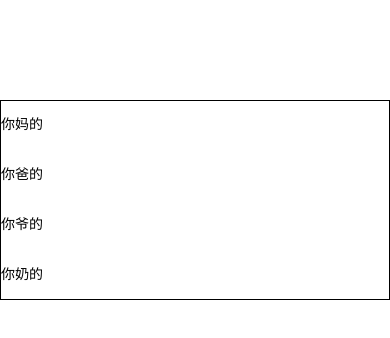
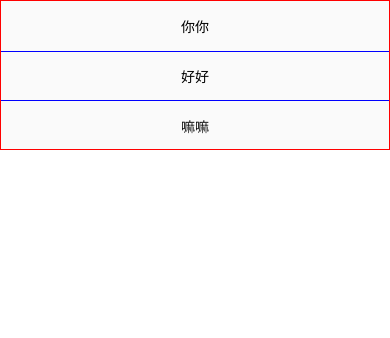
Before and after one commit to sthldd/my_rn_ui, a React Native app: screen / in a window 390 px wide. Shown: the top 338 px of the page. Built offline with nearby package versions, Linux system fonts and the light colour scheme.

Commit message:
基本可以使用picker

```diff
--- a/App.tsx
+++ b/App.tsx
@@ -2,29 +2,25 @@ import React, { useEffect, useState } from 'react';
 import {StyleSheet, Text, View, TouchableOpacity, Dimensions, ScrollView,Image} from 'react-native';
 import Picker from './components/Picker'
 var { width ,height} = Dimensions.get('window');
-const DATA = Array.from({ length: 200 }).map((_, i) => ({
-    id: `item_${i}`,
-    url:'https://apod.nasa.gov/apod/image/2003/MoonriseShadowDLopez_1024.jpg',
-}));
 
+const distance = ['你你','好好','嘛嘛','我我','爱爱','你你','嘛嘛','的的','皮皮','下下','的的']
 
 function App() {
   const [transparent, setIsTransparent] = useState(true)
-  const [distance, setDistance] = useState(0)
+  const [a, setDistance] = useState()
 
-  const _onScroll = (e):void => {
-        let {y} = e.nativeEvent.contentOffset;
-        setDistance(y)
+  const onChange = (e):void => {
+
   }
 
+  console.log(distance,'333')
   return (
     <View style={styles.cell}>
-        <ScrollView onScroll = {_onScroll}>
-           <Picker
-            list={['你妈的','你爸的','你爷的','你奶的','你妈的','你爸的','你爷的','你奶的','你妈的','你爸的','你爷的','你奶的','你妈的','你爸的','你爷的','你奶的','你妈的','你爸的','你爷的','你奶的','你妈的','你爸的','你爷的','你奶的','你妈的','你爸的','你爷的','你奶的']}
-           />
-
-        </ScrollView>
+        <Picker
+            list={distance}
+            wrapperHeight={150}
+            itemHeight={50}
+            />
       {/*<View style={styles.buttonGroup}>*/}
       {/*  <TouchableOpacity onPress={_onPressButton} style={styles.btn}>*/}
       {/*    <Text style={{ color: 'white' }}> 上一页</Text>*/}
--- a/components/Picker.tsx
+++ b/components/Picker.tsx
@@ -1,19 +1,41 @@
 import React, {useEffect, useRef, useState} from 'react';
-import {StyleSheet, View, Image, Dimensions, Text, InteractionManager, ScrollView} from 'react-native';
+import {StyleSheet, View, Dimensions, Text, ScrollView, PixelRatio} from 'react-native';
 var {width,height} = Dimensions.get('window');
-
+console.log(typeof width,'333')
 interface State {
 
 }
 interface Props {
-    list:Array<string>,
+    list:Array<any>,
+    wrapperHeight:number,
+    itemHeight:number,
+    wrapperBackgroundColor?:string,
+    highlightColor?:string,
+    highlightWidth?:number,
+    hairlineWidth?:number,
 }
 
 
 function Picker(Props: Props, State: State) {
     const scrollView  = useRef(null);
-    const [imgDistance, setImgD] = useState(0)
+    const [wrapperContainer, setWrapperContainer] = useState({
+        borderWidth:1,
+        borderColor:'red',
+        height:Props.wrapperHeight,
+        backgroundColor:Props.wrapperBackgroundColor ||'#fafafa',
+        overflow:'hidden',
+    })
 
+    const [highHightStyle,setHighHightStyle] = useState({
+        position:'absolute',
+        top:(Props.wrapperHeight - Props.itemHeight) / 2,
+        height:Props.itemHeight,
+        width:Props.highlightWidth,
+        borderTopColor:'blue',
+        borderBottomColor:'blue',
+        borderTopWidth:StyleSheet.hairlineWidth,
+        borderBottomWidth:StyleSheet.hairlineWidth,
+    })
     useEffect(()=>{
 
     },[])
@@ -26,80 +48,87 @@ function Picker(Props: Props, State: State) {
                     </View>
                 )
             })
-
-    }
-    const onScrollBeginDrag = ()=>{
-        console.log('onScrollBeginDrag')
     }
 
-    const onScrollEndDrag = ()=>{
-        console.log('onScrollEndDrag')
+    let timeOut:any
+    const onScrollBeginDrag = (e)=>{
+        //console.log('onScrollBeginDrag')
+        timeOut && clearTimeout(timeOut)
+        timeOut = setTimeout(()=>{
+            scrollToIndex(e.nativeEvent.contentOffset.y);
+        },10)
+    }
+
+    const onScrollEndDrag = (e)=>{
+        scrollToIndex(e)
+    }
+
+    const scrollToIndex = (e) =>{
+        let offSetY = Math.round(e / Props.itemHeight)
+        scrollView.current.scrollTo({x:0,y:offSetY*Props.itemHeight,animated:true})
     }
 
     const onMomentumScrollBegin = ()=>{
-        console.log('onMomentumScrollBegin')
+        //console.log('onMomentumScrollBegin')
     }
 
 
     const onMomentumScrollEnd = ()=>{
-        console.log('onMomentumScrollEnd')
+        //console.log('onMomentumScrollEnd')
     }
+
+    const paddingClass = () =>{
+        let paddingClassHeight = (Props.wrapperHeight - Props.itemHeight) / 2
+        let header = <View style={{height:paddingClassHeight, flex:1}}></View>;
+        let footer = <View style={{height:paddingClassHeight, flex:1}}></View>;
+        return {header, footer};
+    }
+
     return (
-        <View style={styles.container}>
-            <View style={styles.scrollViewWrapper}>
+
+    <View style={wrapperContainer}>
+      <View style={highHightStyle}></View>
       <ScrollView
           style={styles.scrollView}
           ref={scrollView}
-                    horizontal={false}
-                    pagingEnabled={true}
-                    showsVerticalScrollIndicator={true}
+          bounces={false}
+          showsVerticalScrollIndicator={false}
           onMomentumScrollBegin={onMomentumScrollBegin}
           onMomentumScrollEnd={onMomentumScrollEnd}
           onScrollBeginDrag={onScrollBeginDrag}
           onScrollEndDrag={onScrollEndDrag}
+          horizontal={false}
           >
+          {paddingClass().header}
           {renderList()}
+          {paddingClass().footer}
       </ScrollView>
-            </View>
     </View>
     )
 }
 Picker.defaultProps = {
-
+    borderTopColor:'blue',
+    borderBottomColor:'blue',
+    borderTopWidth:1,
+    borderBottomWidth:1,
+    highlightWidth:width,
 }
 
 const styles = StyleSheet.create({
-    container:{
+    indicator: {
 
     },
-    scrollViewWrapper:{
 
-    },
-    scrollView:{
-        borderColor:'black',
-        borderWidth:1,
-        marginTop: 100,
-        height:200,
-    },
-    contentContainer:{
-        flex:1,
-    },
-    pickWrapper:{
-        borderColor:'black',
-        borderBottomWidth:1,
-        borderTopWidth:1,
-        justifyContent:'center',
-        alignItems:'center',
-        width:200,
-        paddingHorizontal:15,
-        paddingVertical:10,
+    scrollView: {
+
     },
     pickItem:{
         height:50,
-        paddingVertical: 12,
-        textAlign:'center',
-        lineHeight:25,
-        textAlignVertical:'center',
+        justifyContent: 'center',
+        alignItems: 'center',
+    },
+    selectedItemText: {
+
     }
 });
 
```
Lines whose indentation alone changed are shown as unchanged.
